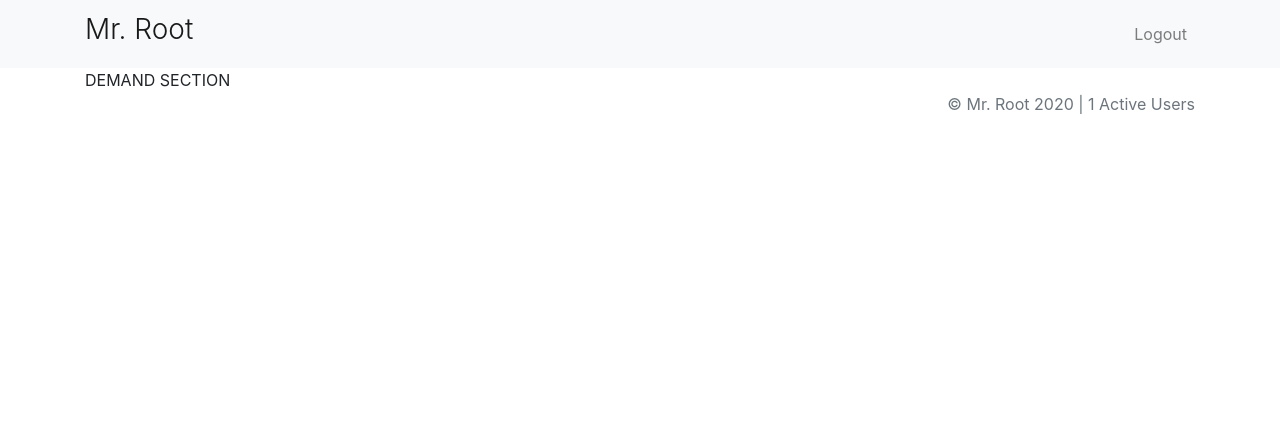
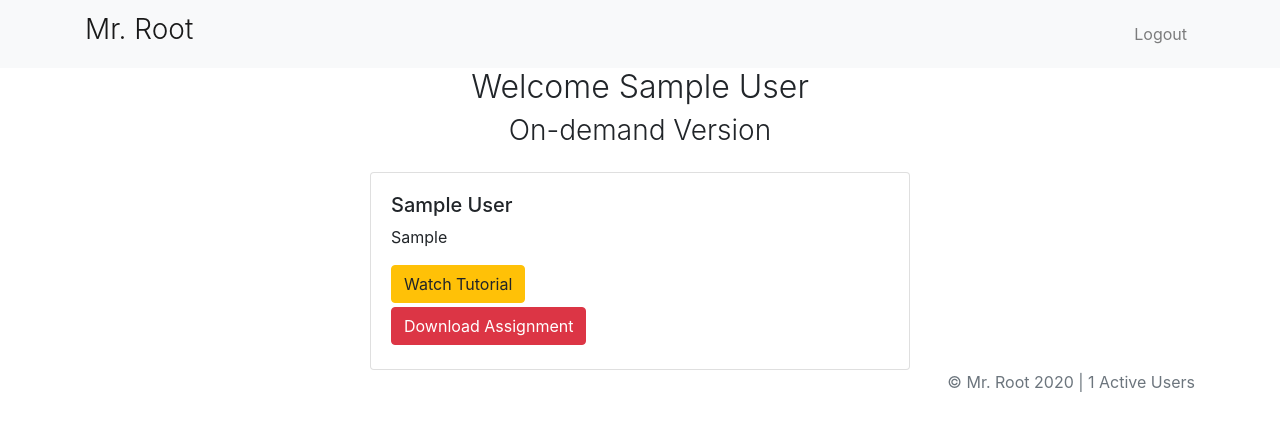
Before and after one commit to Synyster991/darkoont, a Django app: template accounts/templates/accounts/demandHome.html in a window 1280 px wide. Shown: the top 431 px of the page. Run offline with Django 3.2, Linux system fonts and the light colour scheme; a user stored in the database is signed in; tables that the repository leaves empty hold one stand-in row (values such as "Sample post"); the template is opened without the code that fills it: values that come from a table or form of the project are taken from there, most other values are stand-ins (such as "Sample title", 1, 10 or a date in 2020); some libraries are stand-ins or nearby versions.

Commit message:
Demad is final version

```diff
--- a/accounts/templates/accounts/demandHome.html
+++ b/accounts/templates/accounts/demandHome.html
@@ -5,6 +5,31 @@
 {% block contect %}
 
 {% if user.is_authenticated %}
-DEMAND SECTION
+<div class="row">
+    <div class="col-12">
+        <p class="h2 font-weight-light text-center">Welcome {{ user.first_name }} {{ user.last_name }}</p>
+    </div>
+</div>
+<div class="row">
+    <div class="col-12">
+        <p class="h3 font-weight-light text-center">On-demand Version</p>
+    </div>
+</div>
+{% for assign in assignments.all %}
+<div class="row row justify-content-center pt-3">
+    <div class="col-6">
+        <div class="card">
+            <div class="card-body">
+                <p class="h5 card-text">{{ assign.title }}</p>
+                <p class="card-text">{{ assign.instructions }}</p>
+                <a class="text-muted" target="_blank" href="{{ assign.videoLink }}"><button type="button"
+                        class="btn btn-warning">Watch Tutorial</button></a><br>
+                <a class="text-muted" target="_blank" href="{{ assign.teacherDocument.url }}" download><button
+                        type="button" class="mt-1 mb-1 btn btn-danger">Download Assignment</button></a>
+            </div>
+        </div>
+    </div>
+</div>
+{% endfor %}
 {% endif %}
 {% endblock %}
--- a/accounts/views.py
+++ b/accounts/views.py
@@ -26,7 +26,7 @@ def home(request):
         if user in users_in_group and user not in onDemandGroup:
             return render(request, 'accounts/studentHome.html', {"assignments":validAssignments, "numOfActiveUsers": numOfActiveUsers})
         elif user in users_in_group and user in onDemandGroup:
-            return render(request, 'accounts/demandHome.html', {"assignments":validAssignments, "numOfActiveUsers": numOfActiveUsers})
+            return render(request, 'accounts/demandHome.html', {"assignments":assignments, "numOfActiveUsers": numOfActiveUsers, "user":user})
         else:
             return render(request, 'accounts/teacherHome.html', {"validStudents": validStudents, "assignments": assignments, "numOfActiveUsers": numOfActiveUsers})
 
```
